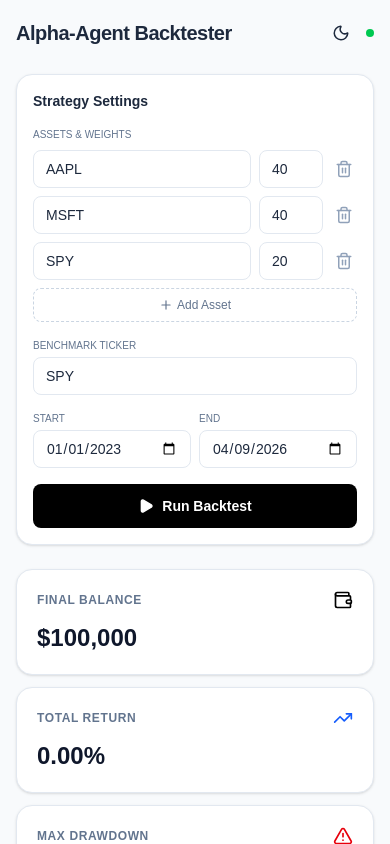
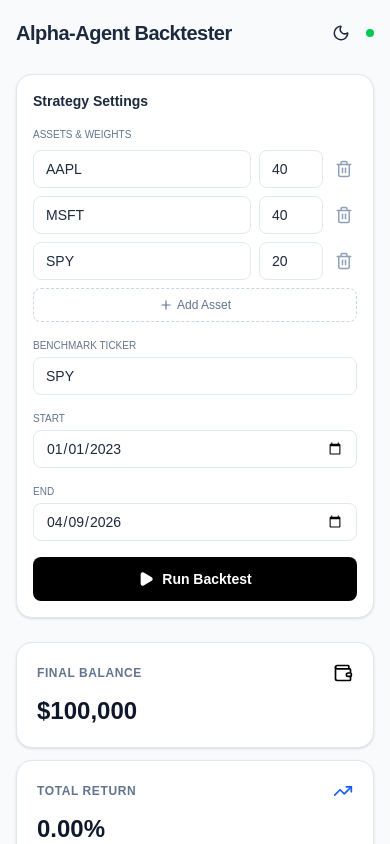
Before and after one commit to DeanYoon/alpha-agent-sandbox, a Next.js app: page / in a window 390 px wide. Shown: the top 844 px of the page. Built offline with nearby package versions, Linux system fonts and the light colour scheme.

Commit message:
fix: responsive layout for date inputs on mobile

```diff
--- a/src/app/page.tsx
+++ b/src/app/page.tsx
@@ -181,8 +181,8 @@
                 />
               </div>
 
-              <div className="grid grid-cols-2 gap-2">
-                <div>
+                <div className="grid grid-cols-1 md:grid-cols-2 gap-4">
+                  <div className="min-w-0">
                     <label className="mb-1 block text-[10px] md:text-xs font-medium uppercase text-slate-500 dark:text-slate-400">Start</label>
                     <input
                       type="date"
@@ -191,7 +191,7 @@
                       onChange={(e) => setStartDate(e.target.value)}
                     />
                   </div>
-                <div>
+                  <div className="min-w-0">
                     <label className="mb-1 block text-[10px] md:text-xs font-medium uppercase text-slate-500 dark:text-slate-400">End</label>
                     <input
                       type="date"
```
Lines whose indentation alone changed are shown as unchanged.
